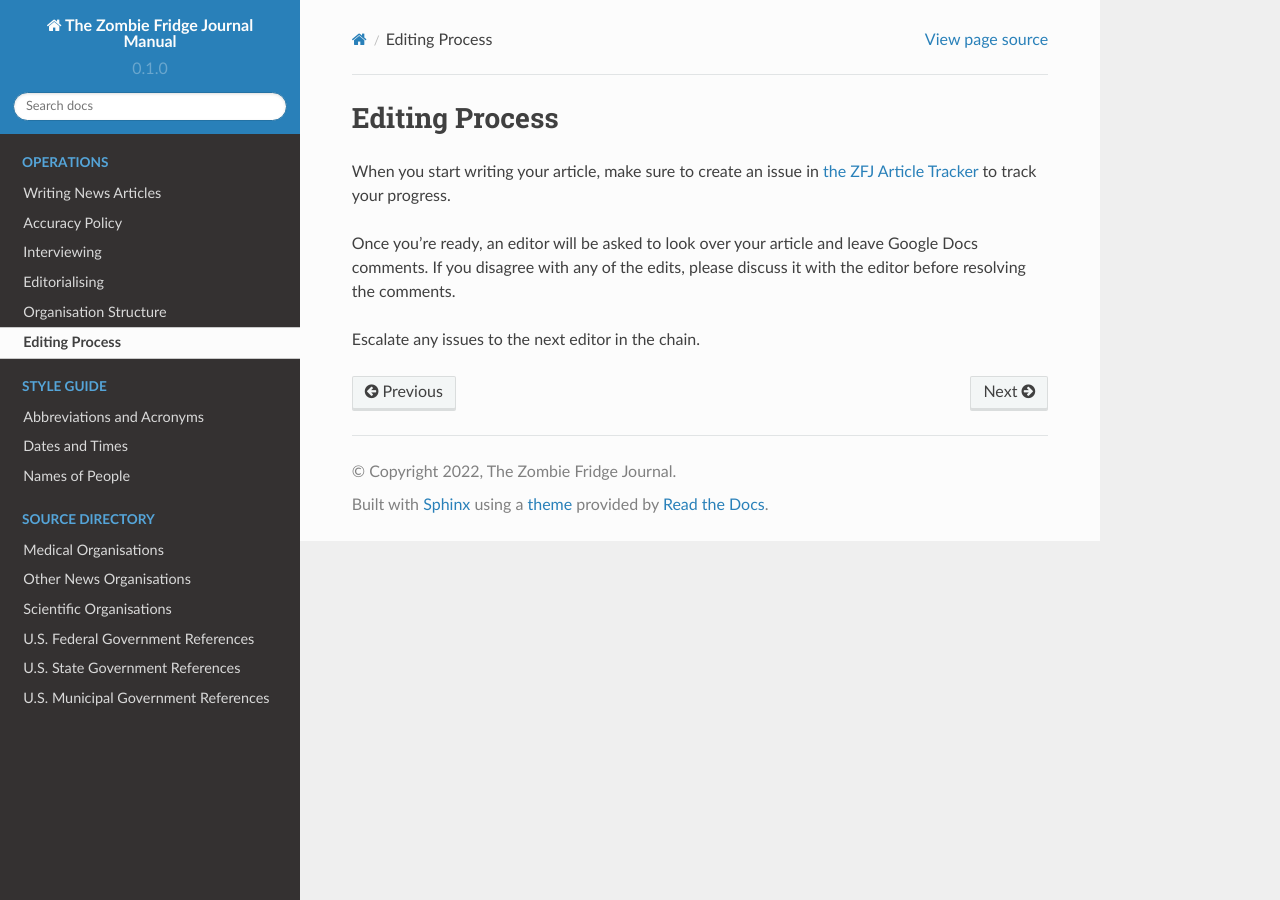
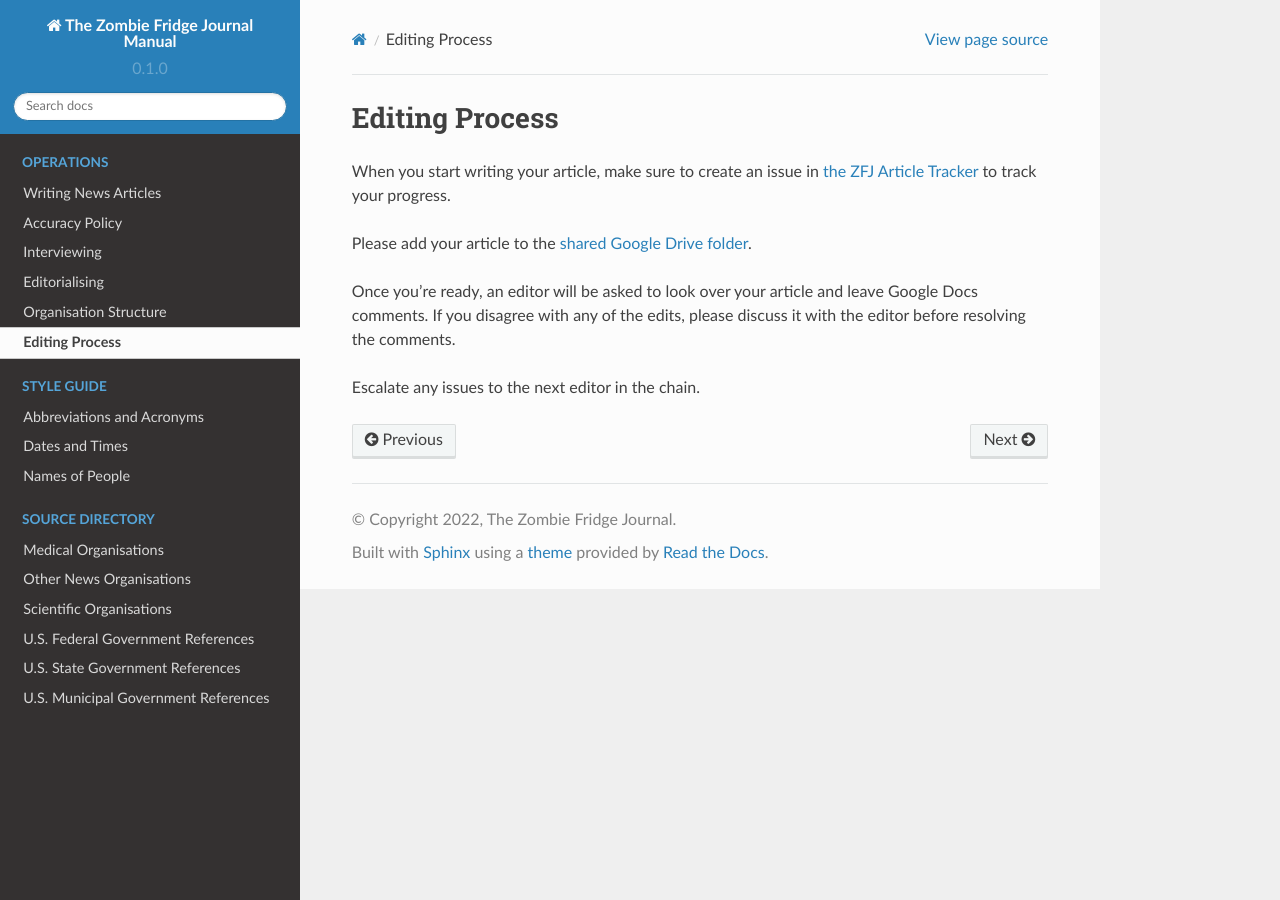
Before and after one commit to theZFJ/manual, a Sphinx documentation site: the page built from docs/editingProcess.rst, in a window 1280 px wide. Built offline with Sphinx 7.4.7 and the Read the Docs theme 2.0.0, drawn with Linux system fonts in a browser that asks for light colours.

Commit message:
Update editingProcess.rst

```diff
--- a/docs/editingProcess.rst
+++ b/docs/editingProcess.rst
@@ -3,6 +3,8 @@ Editing Process
 
 When you start writing your article, make sure to create an issue in `the ZFJ Article Tracker <https://github.com/theZFJ/articleTracker>`_ to track your progress.
 
+Please add your article to the `shared Google Drive folder <https://drive.google.com/drive/folders/1KE0XN1VtLhWFfrryLXWjpHxzdH-W3RXr>`_.
+
 Once you're ready, an editor will be asked to look over your article and leave Google Docs comments. If you disagree with any of the edits, please discuss it with the editor before resolving the comments.
 
 Escalate any issues to the next editor in the chain.
```
